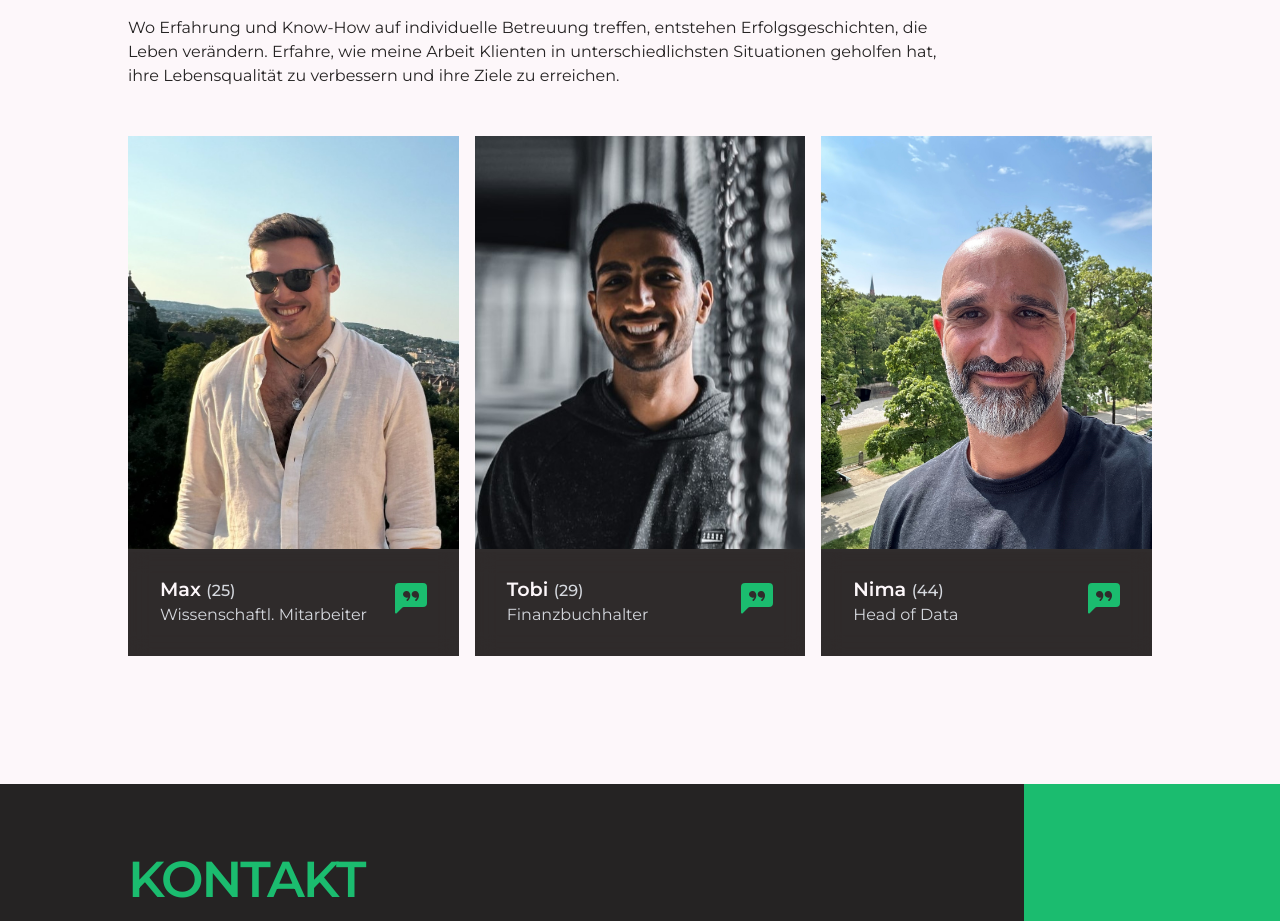
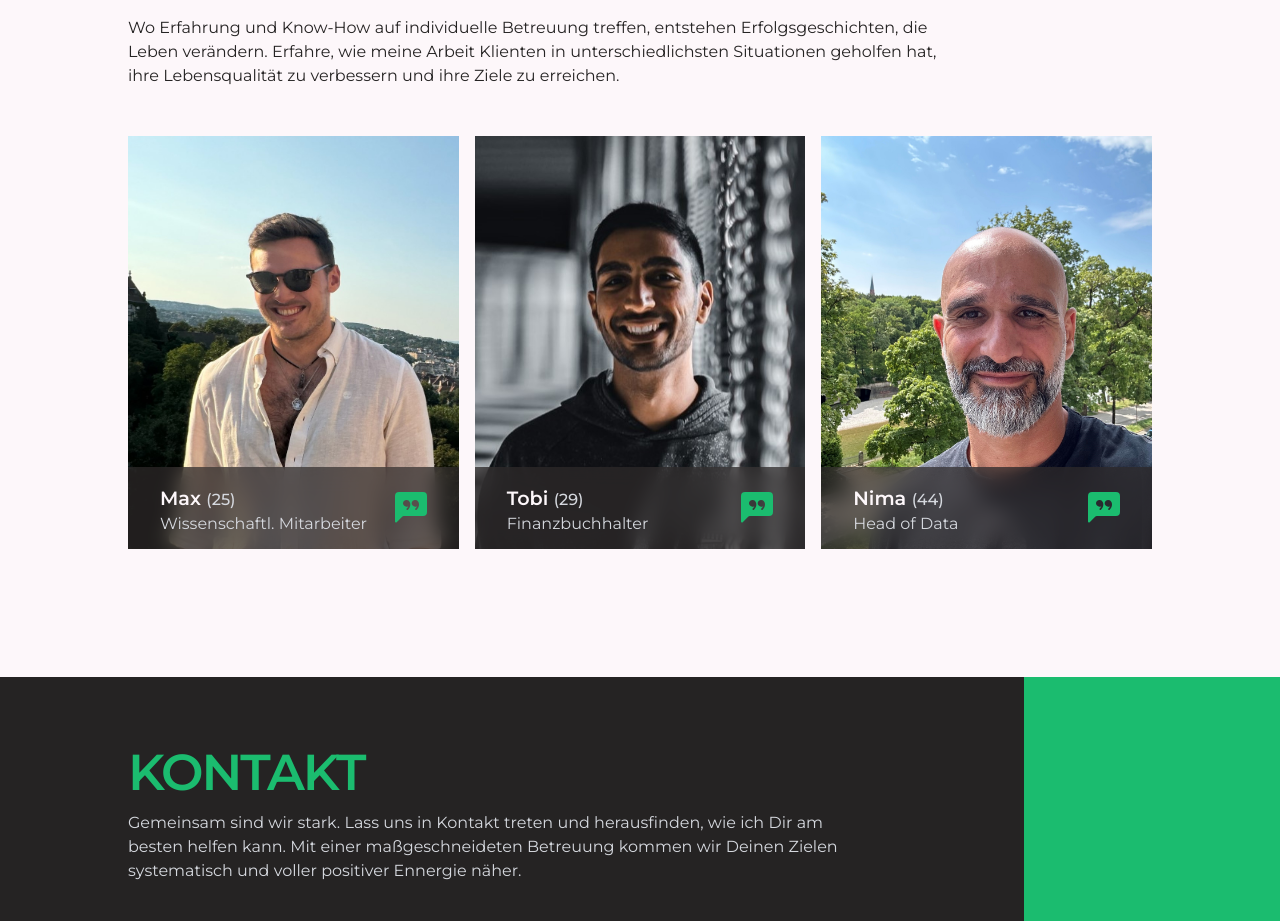
Before and after one commit to BastiHahn/bitteklappts, a Next.js app: page / in a window 1280 px wide. Shown: the part 6100-7021 px from the top of the page. Built offline with nearby package versions, Linux system fonts and the light colour scheme.

Commit message:
19:21, container fix max with 25.08.2024

```diff
--- a/app/globals.css
+++ b/app/globals.css
@@ -1809,7 +1809,7 @@ label {
 }
 
 .success_img_cont {
-  min-height: 70vh;
+  aspect-ratio: 1 / 1.25;
   width: 100%;
   overflow: hidden;
 }
@@ -1869,13 +1869,13 @@ label {
 }
 
 .story_scrollable_hidden {
-  max-height: 20rem;
+  aspect-ratio: 1 / 0.95;
   overflow-y: hidden;
 }
 
 .story_scrollable_open {
   overflow-y: auto;
-  max-height: 20rem;
+  aspect-ratio: 1 / 0.95;
 }
 
 /* Scrollbar width */
@@ -1963,10 +1963,8 @@ label {
   .testi_cont {
     gap: 1rem;
   }
-  .success_img_cont {
-    min-height: 65vh;
-    width: 100%;
-    overflow: hidden;
+  .success_inner {
+    bottom: 1rem;
   }
 }
 
@@ -1986,9 +1984,8 @@ label {
     min-width: 46%;
     max-width: 47%;
   }
-
-  .success_img_cont {
-    min-height: 90vh;
+  .success_inner {
+    bottom: 1.5rem;
   }
 
   .readmore {
@@ -1998,8 +1995,7 @@ label {
 
 @media (max-width: 780px) {
   .success_inner {
-    position: absolute;
-    bottom: 1.5rem;
+    bottom: 1rem;
     margin-left: 1.5rem;
     margin-right: 1.5rem;
     width: calc(100% - 3rem);
@@ -2067,6 +2063,13 @@ label {
   .readmore {
     margin-top: 1.25rem;
   }
+  .success_inner {
+    bottom: 1.5rem;
+  }
+  .story_scrollable_hidden,
+  .story_scrollable_open {
+    aspect-ratio: 1 / 0.9;
+  }
 }
 
 /*  FOOTER   */
@@ -2311,7 +2314,7 @@ footer {
 /* xs */
 @media (max-width: 485px) {
   .container {
-    width: 95%;
+    max-width: 95%;
     padding-left: 1rem;
     padding-right: 1rem;
   }
```
